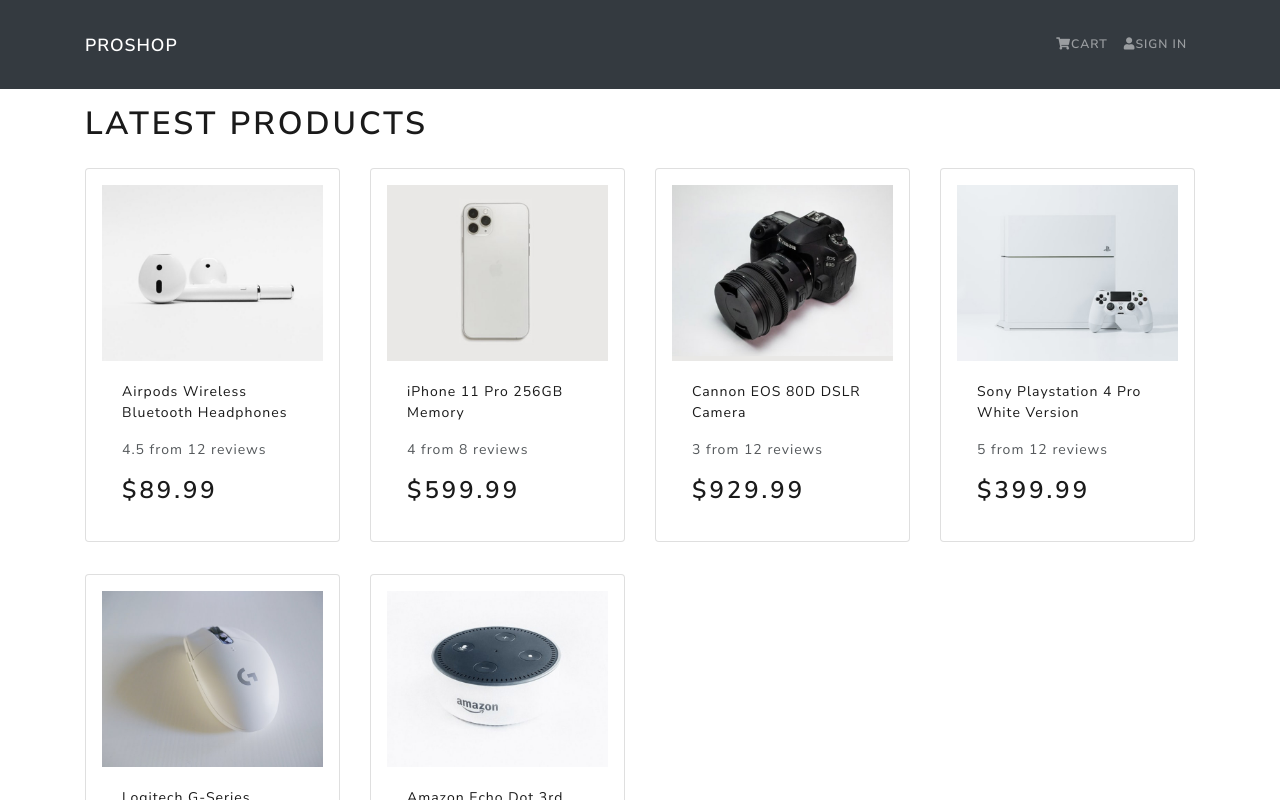
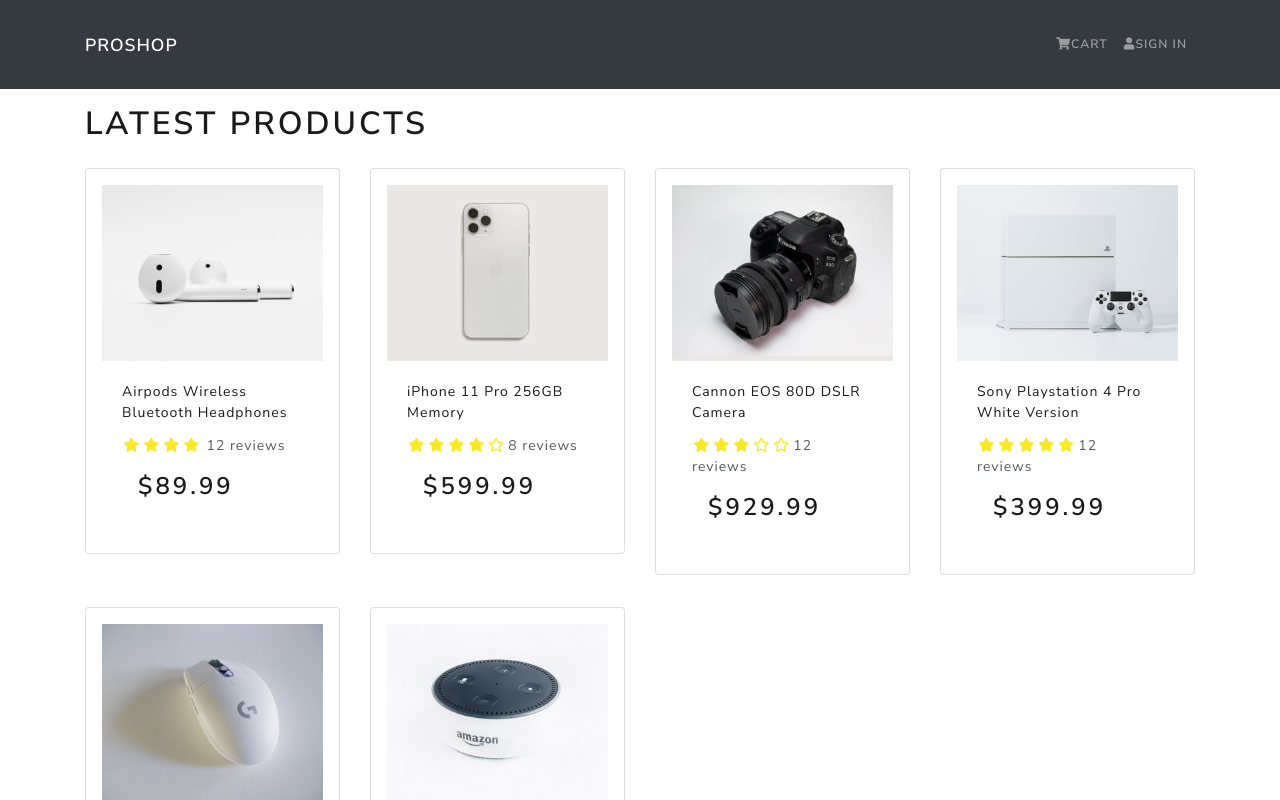
Before and after one commit to alexangria1992/MERN-E_Commerce, a React (Create React App) app in the folder frontend/: page / in a window 1280 px wide. Shown: the top 800 px of the page. Built offline with nearby package versions, Linux system fonts and the light colour scheme.

Commit message:
Rating component

```diff
--- a/frontend/src/components/Product.js
+++ b/frontend/src/components/Product.js
@@ -1,5 +1,6 @@
 import React from 'react'
 import { Card } from 'react-bootstrap'
+import Rating from './Rating'
 
 const Product = ({product}) => {
     return (
@@ -14,14 +15,18 @@
                     <strong>{product.name}</strong>
                 </Card.Title>
             </a>
-            <Card.Text as='div'>
-                <div className="my-3">
-                    {product.rating} from {product.numReviews} reviews
-                </div>
-            </Card.Text>
-            <Card.Text as='h3'>${product.price}</Card.Text>
-        </Card.Body>
-        </Card>
+
+        <Card.Text as='div'>
+            <Rating
+                value={product.rating}
+                text={`${product.numReviews} reviews`}
+
+                />
+        </Card.Text>
+
+        <Card.Text as='h3'>${product.price}</Card.Text>
+    </Card.Body>
+    </Card>
 
     )
 }
--- /dev/null
+++ b/frontend/src/components/Rating.js
@@ -0,0 +1,72 @@
+import React from 'react'
+import PropTypes from 'prop-types'
+
+const Rating = ({value, text, color}) => {
+    return (
+        <div className='rating'>
+            <span>
+                <i style={{color}}
+                className={
+                    value >= 1
+                    ? 'fas fa-star'
+                    : value >= 0.5
+                    ? 'fas fa-start-half-alt'
+                    : 'far fa-star'}
+                ></i>
+            </span>
+            <span>
+                <i style={{color}}
+                className={
+                    value >= 2
+                    ? 'fas fa-star'
+                    : value >= 1.5
+                    ? 'fas fa-start-half-alt'
+                    : 'far fa-star'}
+                ></i>
+            </span>
+            <span>
+                <i style={{color}}
+                className={
+                    value >= 3
+                    ? 'fas fa-star'
+                    : value >= 2.5
+                    ? 'fas fa-start-half-alt'
+                    : 'far fa-star'}
+                ></i>
+            </span>
+            <span>
+                <i style={{color}}
+                className={
+                    value >= 4
+                    ? 'fas fa-star'
+                    : value >= 3.5
+                    ? 'fas fa-start-half-alt'
+                    : 'far fa-star'}
+                ></i>
+            </span>
+            <span>
+                <i style={{color}}
+                className={
+                    value >= 5
+                    ? 'fas fa-star'
+                    : value >= 4.5
+                    ? 'fas fa-start-half-alt'
+                    : 'far fa-star'}
+                ></i>
+            </span>
+            <span>{text && text}</span>
+        </div>
+    )
+}
+
+Rating.defaultProps = {
+    color: '#f8e825'
+}
+
+Rating.propTypes = {
+  value: PropTypes.number.isRequired,
+  text: PropTypes.string.isRequired,
+  color: PropTypes.string,
+}
+
+export default Rating
--- a/frontend/src/index.css
+++ b/frontend/src/index.css
@@ -1,3 +1,13 @@
 main {
     min-height: 80vh;
 }
+
+.rating span
+{
+    margin: 0.1rem;
+}
+
+h3
+{
+    padding: 1rem;
+}
--- a/frontend/src/screens/HomeScreen.js
+++ b/frontend/src/screens/HomeScreen.js
@@ -8,7 +8,7 @@
             <h1>Latest Products</h1>
             <Row>
                 {products.map((product) => (
-                    <Col sm={12} md={6} lg={4} xl={3}>
+                    <Col key={product._id} sm={12} md={6} lg={4} xl={3}>
                         <Product product={product}/>
                     </Col>
                ))}
```
Also changed, not shown: 1 other file (tests, documents, lock files or other folders).
